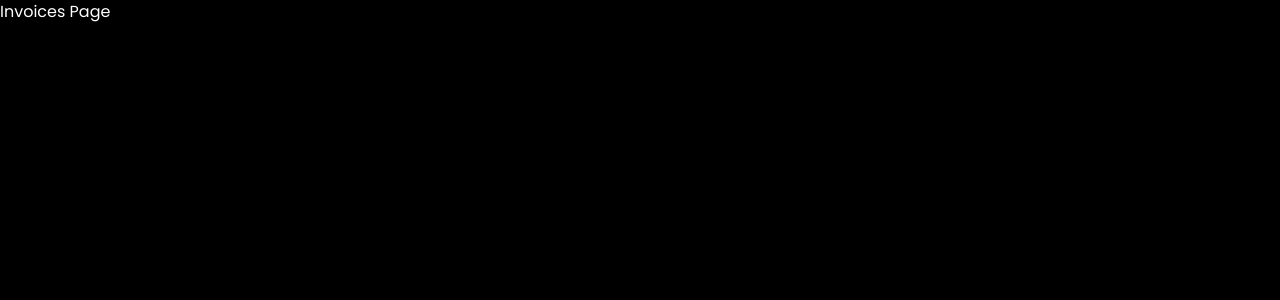
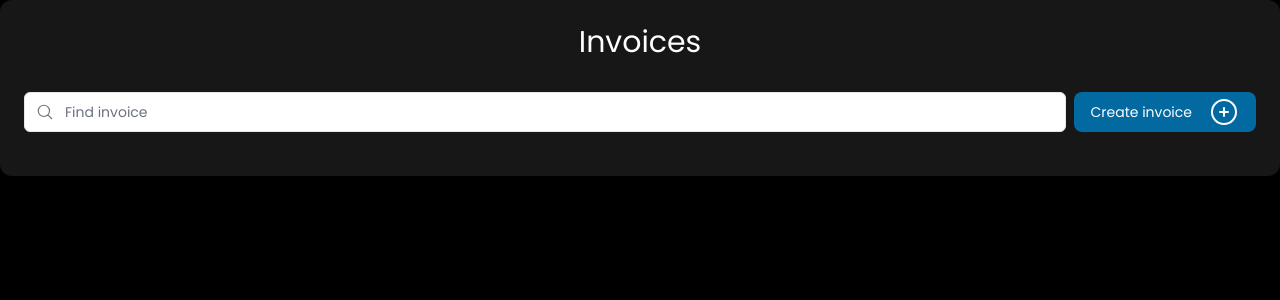
Before and after one commit to Willhebe/nextjs-learn-codefinity, a Next.js app: page /dashboard/invoices in a window 1280 px wide. Shown: the top 300 px of the page. Built offline with nearby package versions, Linux system fonts and the light colour scheme.

Commit message:
search function

```diff
--- a/app/dashboard/invoices/page.tsx
+++ b/app/dashboard/invoices/page.tsx
@@ -1,3 +1,31 @@
-export default function Page() {
-  return <p className="text-white">Invoices Page</p>;
+import Pagination from '@/app/ui/invoices/pagination';
+import Search from '@/app/ui/search';
+import Table from '@/app/ui/invoices/table';
+import { CreateInvoice } from '@/app/ui/invoices/buttons';
+import { poppins } from '@/app/ui/fonts';
+import { InvoicesTableSkeleton } from '@/app/ui/skeletons';
+import { Suspense } from 'react';
+
+export default async function Page() {
+  return (
+    <div className="w-full rounded-xl bg-neutral-900 p-6">
+      <div className="flex w-full items-center justify-center">
+        <h1
+          className={`${poppins.className} text-center text-xl text-white md:text-3xl`}
+        >
+          Invoices
+        </h1>
+      </div>
+      <div className="mt-4 flex items-center justify-between gap-2 md:mt-8">
+        <Search placeholder="Find invoice" />
+        <CreateInvoice />
+      </div>
+      {/* <Suspense key={query + currentPage} fallback={<InvoicesTableSkeleton />}>
+        <Table query={query} currentPage={currentPage} />
+      </Suspense> */}
+      <div className="mt-5 flex w-full justify-center">
+        {/* <Pagination totalPages={totalPages} /> */}
+      </div>
+    </div>
+  );
 }
--- a/app/ui/dashboard/nav-links.tsx
+++ b/app/ui/dashboard/nav-links.tsx
@@ -13,6 +13,11 @@
   {
     name: 'Database',
     href: '/dashboard/database',
+    icon: ClipboardDocumentListIcon,
+  },
+  {
+    name: 'Invoices',
+    href: '/dashboard/invoices',
     icon: ClipboardDocumentListIcon,
   },
 ];
--- a/app/ui/search.tsx
+++ b/app/ui/search.tsx
@@ -3,6 +3,10 @@
 import { MagnifyingGlassIcon } from '@heroicons/react/24/outline';
 
 export default function Search({ placeholder }: { placeholder: string }) {
+  function handleSearch(term: string) {
+    console.log(term);
+  }
+
   return (
     <div className="relative flex flex-1 flex-shrink-0">
       <label htmlFor="search" className="sr-only">
@@ -11,6 +15,9 @@
       <input
         className="peer block w-full rounded-md border border-gray-200 py-[9px] pl-10 text-sm outline-2 placeholder:text-gray-500"
         placeholder={placeholder}
+               onChange={(e) => {
+          handleSearch(e.target.value);
+        }}
       />
       <MagnifyingGlassIcon className="absolute left-3 top-1/2 h-[18px] w-[18px] -translate-y-1/2 text-gray-500 peer-focus:text-gray-900" />
     </div>
```
Also changed, not shown: app/dashboard/invoices/New Text Document.txt (deleted).
